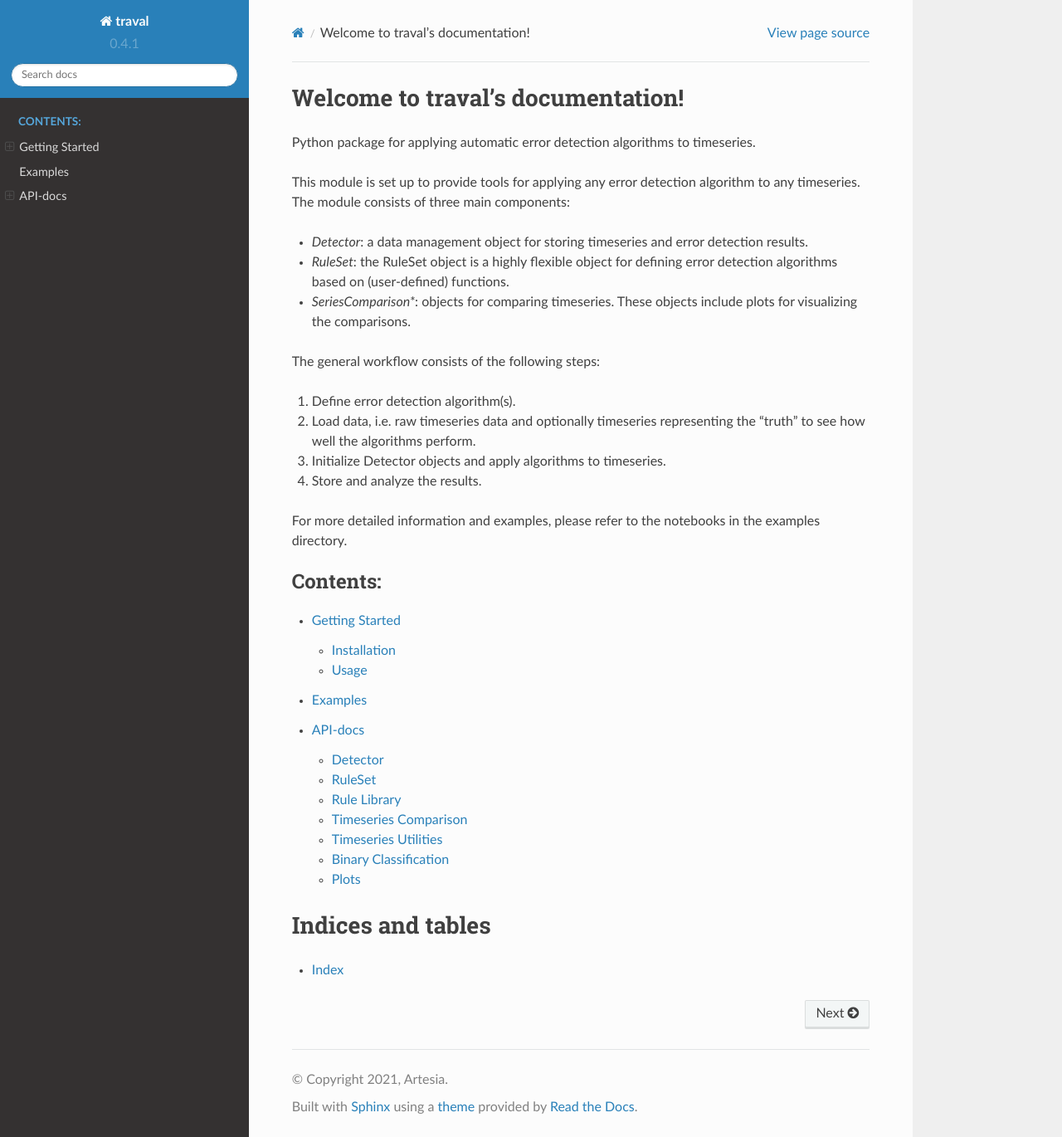
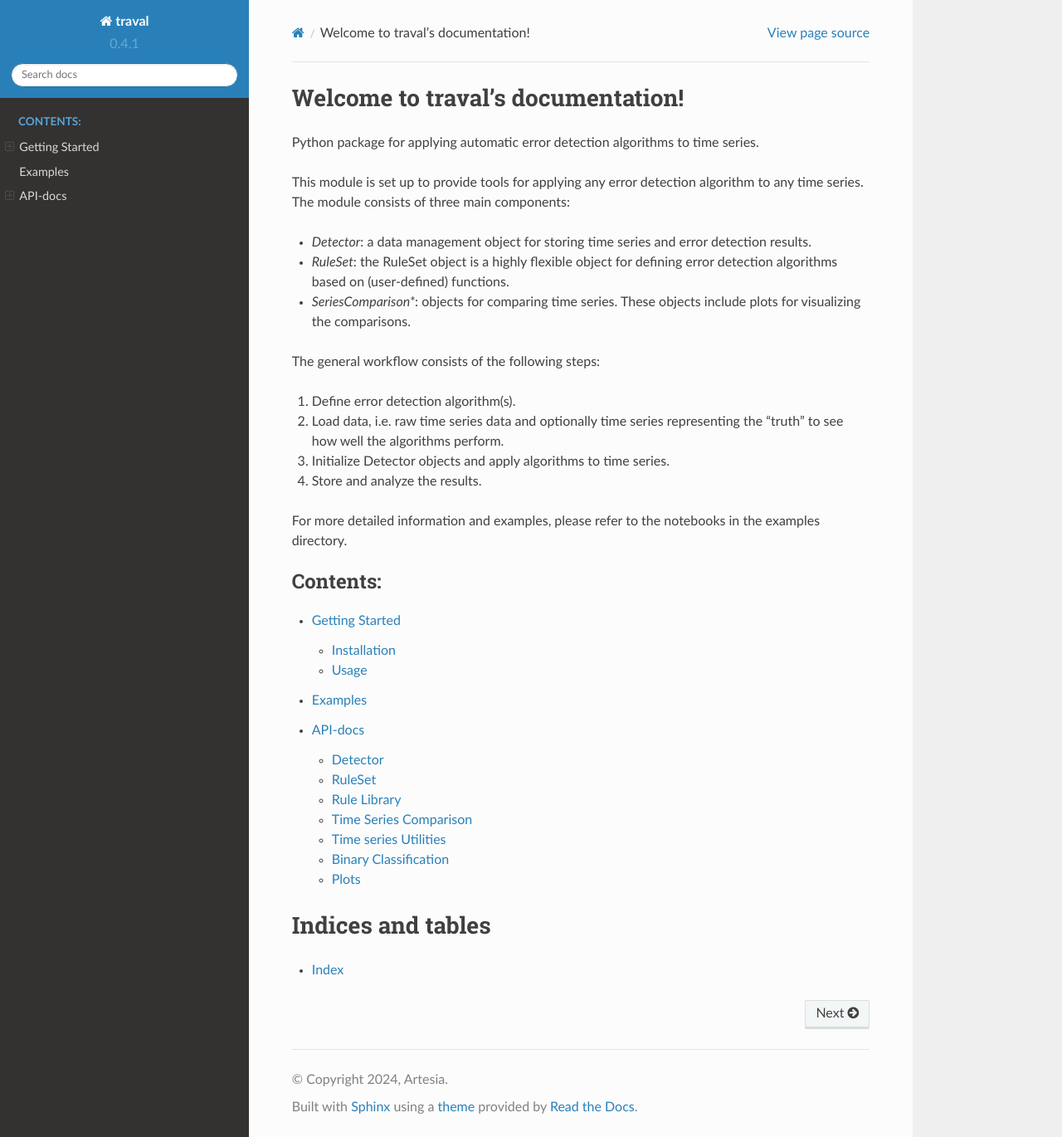
Before and after one commit to ArtesiaWater/traval, a Sphinx documentation site: the page built from docs/index.rst, in a window 1280 px wide and 1370 px high. Shown: the whole window at 83% size. Built offline with Sphinx 7.4.7 and the Read the Docs theme 2.0.0, drawn with Linux system fonts in a browser that asks for light colours.

```diff
--- a/docs/conf.py
+++ b/docs/conf.py
@@ -13,15 +13,15 @@
 import os
 import sys
 
-sys.path.insert(0, os.path.abspath('.'))
+sys.path.insert(0, os.path.abspath("."))
 from traval import __version__
 
 
 # -- Project information -----------------------------------------------------
 
-project = 'traval'
-copyright = '2021, Artesia'
-author = 'Artesia'
+project = "traval"
+copyright = "2024, Artesia"
+author = "Artesia"
 
 # The short X.Y version
 version = __version__
@@ -34,29 +34,29 @@ release = __version__
 # extensions coming with Sphinx (named 'sphinx.ext.*') or your custom
 # ones.
 extensions = [
-    'sphinx.ext.autodoc',
-    'sphinx.ext.autosummary',
-    'sphinx.ext.napoleon',
-    'sphinx.ext.doctest',
-    'sphinx.ext.intersphinx',
-    'sphinx.ext.todo',
-    'sphinx.ext.coverage',
-    'sphinx.ext.mathjax',
-    'sphinx.ext.ifconfig',
-    'sphinx.ext.viewcode',
-    'IPython.sphinxext.ipython_console_highlighting',  # lowercase didn't work
-    'sphinx.ext.autosectionlabel',
-    'nbsphinx',
-    'nbsphinx_link'
+    "sphinx.ext.autodoc",
+    "sphinx.ext.autosummary",
+    "sphinx.ext.napoleon",
+    "sphinx.ext.doctest",
+    "sphinx.ext.intersphinx",
+    "sphinx.ext.todo",
+    "sphinx.ext.coverage",
+    "sphinx.ext.mathjax",
+    "sphinx.ext.ifconfig",
+    "sphinx.ext.viewcode",
+    "IPython.sphinxext.ipython_console_highlighting",  # lowercase didn't work
+    "sphinx.ext.autosectionlabel",
+    "nbsphinx",
+    "nbsphinx_link",
 ]
 
 # Add any paths that contain templates here, relative to this directory.
-templates_path = ['_templates']
+templates_path = ["_templates"]
 
 # List of patterns, relative to source directory, that match files and
 # directories to ignore when looking for source files.
 # This pattern also affects html_static_path and html_extra_path.
-exclude_patterns = ['_build', 'Thumbs.db', '.DS_Store']
+exclude_patterns = ["_build", "Thumbs.db", ".DS_Store"]
 
 
 # -- Options for HTML output -------------------------------------------------
@@ -64,24 +64,24 @@ exclude_patterns = ['_build', 'Thumbs.db', '.DS_Store']
 # The theme to use for HTML and HTML Help pages.  See the documentation for
 # a list of builtin themes.
 
-html_theme = 'sphinx_rtd_theme'
+html_theme = "sphinx_rtd_theme"
 
 html_theme_options = {
-    'display_version': True,
-    'prev_next_buttons_location': 'bottom',
+    "display_version": True,
+    "prev_next_buttons_location": "bottom",
     # 'style_external_links': False,
     # 'vcs_pageview_mode': '',
     # 'style_nav_header_background': 'white',
     # Toc options
-    'collapse_navigation': False,
-    'sticky_navigation': False,
-    'navigation_depth': 4,
-    'includehidden': True,
-    'titles_only': False,
+    "collapse_navigation": False,
+    "sticky_navigation": False,
+    "navigation_depth": 4,
+    "includehidden": True,
+    "titles_only": False,
     "github_url": "https://github.com/ArtesiaWater/traval",
 }
 
 # Add any paths that contain custom static files (such as style sheets) here,
 # relative to this directory. They are copied after the builtin static files,
 # so a file named "default.css" will overwrite the builtin "default.css".
-html_static_path = ['_static']
+html_static_path = ["_static"]
--- a/docs/examples.rst
+++ b/docs/examples.rst
@@ -3,8 +3,12 @@ Examples
 
 The following notebooks contain examples showcasing traval.
 
-The first example shows how to apply the tools contained in traval to detect errors in a single timeseries.
-The second example shows how the same can be done for a full dataset with lots of timeseries.
+- The first example shows how to apply the tools contained in traval to detect errors in
+  a single time series.
+- The second example shows how the same can be done for a full
+  dataset with lots of time series.
+- The third notebook contains small examples for each of the error detection rules
+  contained in traval.
 
 .. toctree::
   :maxdepth: 1
--- a/docs/index.rst
+++ b/docs/index.rst
@@ -6,20 +6,20 @@
 Welcome to traval's documentation!
 ==================================
 
-Python package for applying automatic error detection algorithms to timeseries.
+Python package for applying automatic error detection algorithms to time series.
 
 This module is set up to provide tools for applying any error detection
-algorithm to any timeseries. The module consists of three main components:
+algorithm to any time series. The module consists of three main components:
 
--   `Detector`: a data management object for storing timeseries and error detection results.
+-   `Detector`: a data management object for storing time series and error detection results.
 -   `RuleSet`: the RuleSet object is a highly flexible object for defining error detection algorithms based on (user-defined) functions.
--   `SeriesComparison*`: objects for comparing timeseries. These objects include plots for visualizing the comparisons.
+-   `SeriesComparison*`: objects for comparing time series. These objects include plots for visualizing the comparisons.
 
 The general workflow consists of the following steps:
 
 1.  Define error detection algorithm(s).
-2.  Load data, i.e. raw timeseries data and optionally timeseries representing the "truth" to see how well the algorithms perform.
-3.  Initialize Detector objects and apply algorithms to timeseries.
+2.  Load data, i.e. raw time series data and optionally time series representing the "truth" to see how well the algorithms perform.
+3.  Initialize Detector objects and apply algorithms to time series.
 4.  Store and analyze the results.
 
 For more detailed information and examples, please refer to the notebooks in
--- a/docs/modules.rst
+++ b/docs/modules.rst
@@ -25,15 +25,15 @@ Rule Library
     :members:
 
 
-Timeseries Comparison
----------------------
+Time Series Comparison
+----------------------
 
 .. automodule:: traval.ts_comparison
     :members:
 
 
-Timeseries Utilities
---------------------
+Time series Utilities
+---------------------
 
 .. automodule:: traval.ts_utils
     :members:
```
Also changed, not shown: docs/getting_started.rst (+6 -9 lines), 1 other file.
